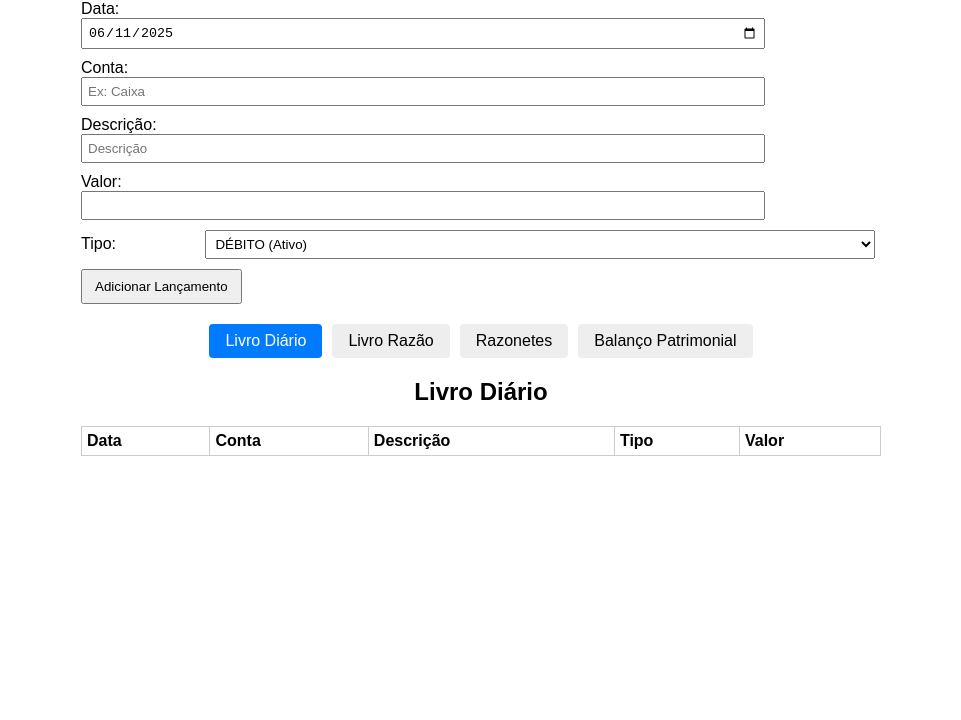
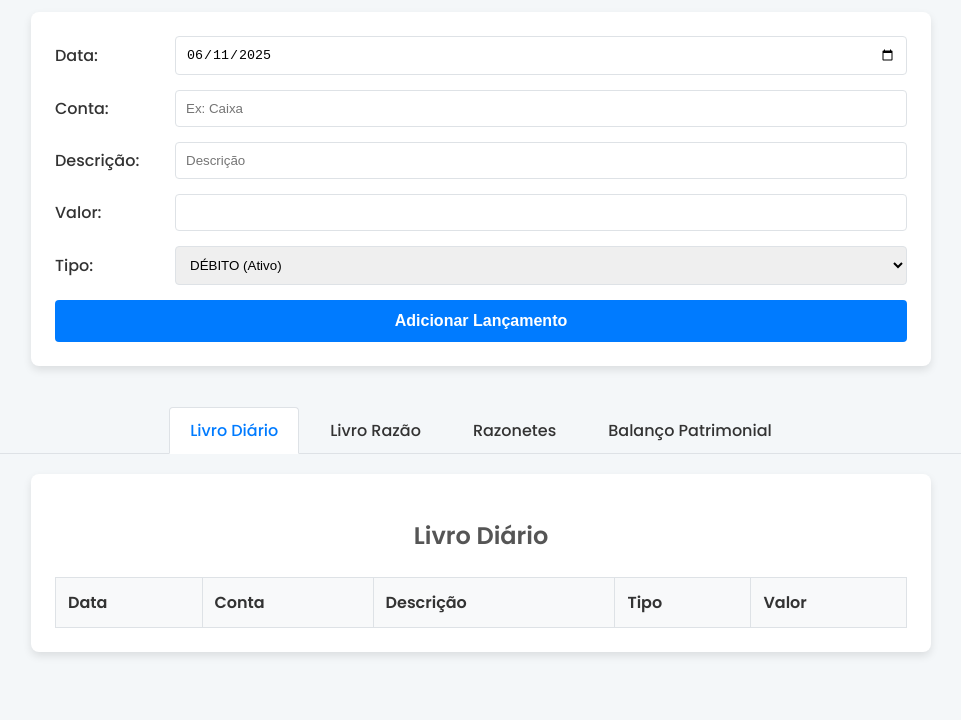
Before and after one commit to Diego-Axel/Contabilidade-Escrituracao, a plain HTML site: page index.html in a window 1280 px wide. Shown: the part 80-800 px from the top of the page, without its empty margins (159-1120 px from the left). Drawn offline with Linux system fonts and the light colour scheme.

Commit message:
Mudando o CSS, assim a página ficou mais bonita
OBS: É o seguinte, pedi para a IA fazer um CSS decente. NÃO SOU DESIGNER

```diff
--- a/assets/css/style.css
+++ b/assets/css/style.css
@@ -1,66 +1,202 @@
+/* Importando uma fonte mais moderna do Google Fonts */
+@import url('https://fonts.googleapis.com/css2?family=Poppins:wght@300;400;500;600&display=swap');
+
+/* --- Variáveis de Cor e Estilos Globais --- */
+:root {
+  --primary-color: #007BFF;
+  --primary-hover: #0056b3;
+  --background-color: #f4f7f9;
+  --surface-color: #ffffff;
+  --text-color: #333;
+  --border-color: #dee2e6;
+  --shadow: 0 4px 8px rgba(0, 0, 0, 0.1);
+  --border-radius: 8px;
+}
+
+* {
+  box-sizing: border-box;
+  margin: 0;
+  padding: 0;
+}
+
 body {
-  font-family: Arial, sans-serif;
+  font-family: 'Poppins', Arial, sans-serif;
+  background-color: var(--background-color);
+  color: var(--text-color);
   margin: 20px;
 }
+
 h1, h2 {
   text-align: center;
+  margin-bottom: 24px;
+  color: var(--primary-color);
 }
-form, .tables {
-  max-width: 800px;
-  margin: auto;
+
+h2 {
+  color: #555;
+  margin-top: 20px;
 }
-form > div {
-  margin-bottom: 10px;
+
+/* --- Container Principal e seções --- */
+.tables, form {
+  max-width: 900px;
+  margin: 20px auto;
+  padding: 24px;
+  background-color: var(--surface-color);
+  border-radius: var(--border-radius);
+  box-shadow: var(--shadow);
 }
+
+/* --- Formulário --- */
+form div {
+  margin-bottom: 15px;
+  display: flex;
+  align-items: center;
+}
+
 label {
-  display: inline-block;
-  width: 120px;
+  flex: 0 0 120px;
+  font-weight: 500;
 }
+
 input[type=text], input[type=number], input[type=date], select {
-  width: calc(100% - 130px);
-  padding: 5px;
+  width: 100%;
+  padding: 10px;
+  border: 1px solid var(--border-color);
+  border-radius: 4px;
+  transition: border-color 0.3s, box-shadow 0.3s;
 }
-button {
-  padding: 8px 12px;
+
+input[type=text]:focus, input[type=number]:focus, input[type=date]:focus, select:focus {
+  outline: none;
+  border-color: var(--primary-color);
+  box-shadow: 0 0 0 2px rgba(0, 123, 255, 0.25);
 }
-table {
+
+button[type=submit] {
+  display: block;
   width: 100%;
-  border-collapse: collapse;
-  margin-top: 10px;
+  padding: 12px;
+  background-color: var(--primary-color);
+  color: white;
+  border: none;
+  border-radius: 4px;
+  font-size: 16px;
+  font-weight: 600;
+  cursor: pointer;
+  transition: background-color 0.3s;
 }
-th, td {
-  border: 1px solid #ccc;
-  padding: 5px;
-  text-align: left;
+
+button[type=submit]:hover {
+  background-color: var(--primary-hover);
 }
+
+/* --- Abas de Navegação --- */
 .tabs {
   display: flex;
   justify-content: center;
   gap: 10px;
-  margin: 20px 0;
+  margin: 40px 0 20px;
+  border-bottom: 1px solid var(--border-color);
 }
+
 .tab {
-  padding: 8px 16px;
-  background: #eee;
+  padding: 10px 20px;
+  background: transparent;
   cursor: pointer;
-  border-radius: 4px;
+  border-radius: 4px 4px 0 0;
+  border: 1px solid transparent;
+  border-bottom: none;
+  position: relative;
+  bottom: -1px;
+  transition: background-color 0.3s, color 0.3s;
+  font-weight: 500;
 }
+
+.tab:hover {
+  background-color: #e9ecef;
+}
+
 .tab.active {
-  background: #007BFF;
-  color: #fff;
+  background-color: var(--surface-color);
+  color: var(--primary-color);
+  border-color: var(--border-color);
+  border-bottom: 1px solid var(--surface-color);
 }
+
 .section {
   display: none;
 }
+
 .section.active {
   display: block;
 }
+
+
+/* --- Tabelas --- */
+table {
+  width: 100%;
+  border-collapse: collapse;
+  margin-top: 20px;
+}
+
+th, td {
+  border: 1px solid var(--border-color);
+  padding: 12px;
+  text-align: left;
+}
+
+thead {
+  background-color: #f8f9fa;
+}
+
+th {
+  font-weight: 600;
+}
+
+tbody tr:nth-child(even) {
+  background-color: #f8f9fa;
+}
+
+tfoot {
+  font-weight: bold;
+}
+
+
+/* --- Razonetes (T-Accounts) --- */
+#taccountsContent {
+  display: flex;
+  flex-wrap: wrap;
+  justify-content: center;
+  gap: 20px;
+}
+
 .t-account {
-  display: inline-block;
-  width: 200px;
-  vertical-align: top;
-  margin: 10px;
+  flex: 1 1 220px; /* Flexbox para melhor responsividade */
+  max-width: 250px;
+  padding: 15px;
+  border: 1px solid var(--border-color);
+  border-radius: var(--border-radius);
+  background: #fafafa;
 }
+
+.t-account strong {
+  display: block;
+  text-align: center;
+  margin-bottom: 10px;
+  padding-bottom: 5px;
+  border-bottom: 2px solid var(--primary-color);
+}
+
 .t-account table {
-  width: 100%;
+  margin-top: 0;
 }
+
+.t-account th, .t-account td {
+  text-align: center;
+}
+
+.t-account tfoot td {
+  font-weight: 600;
+  background-color: #e9ecef;
+}
```
